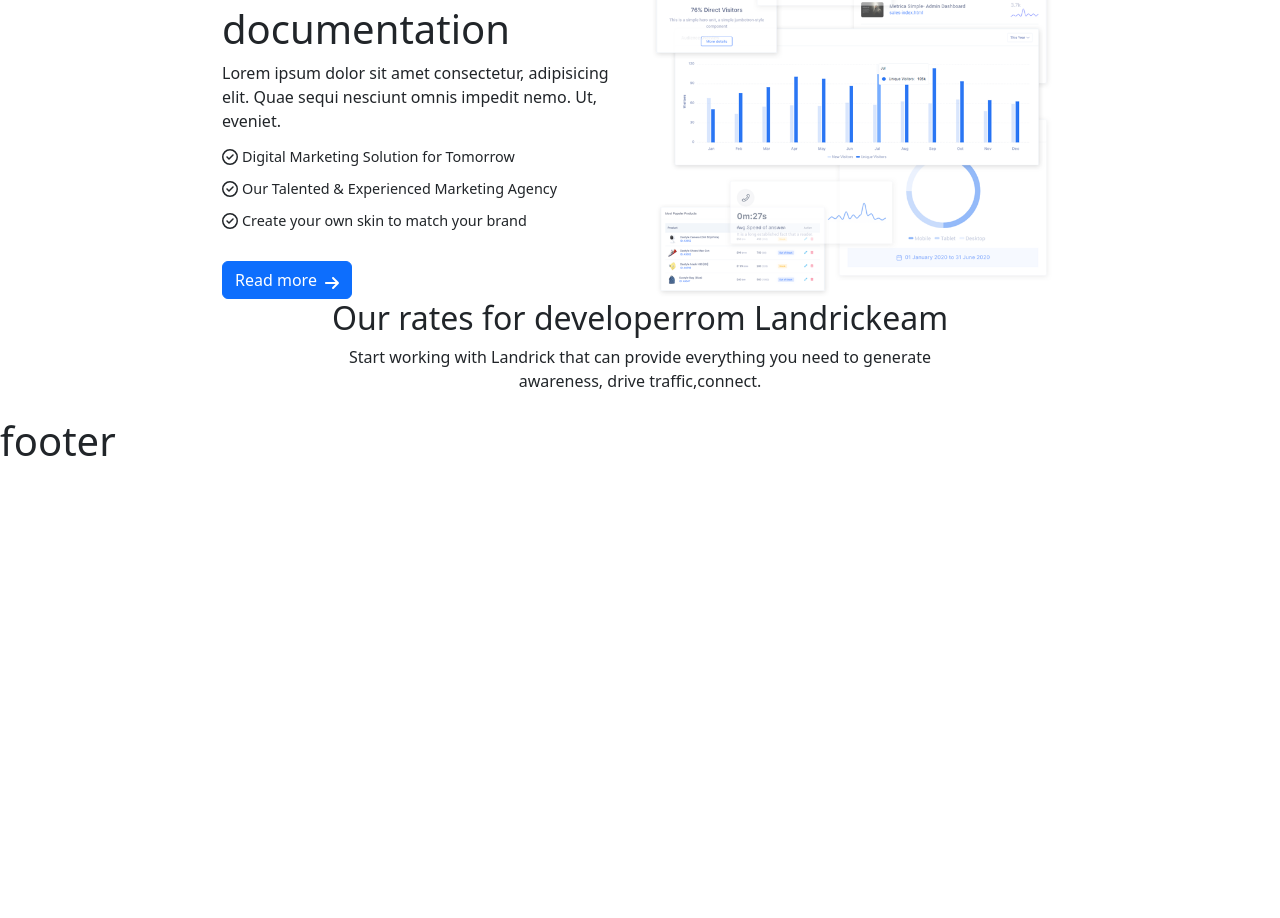
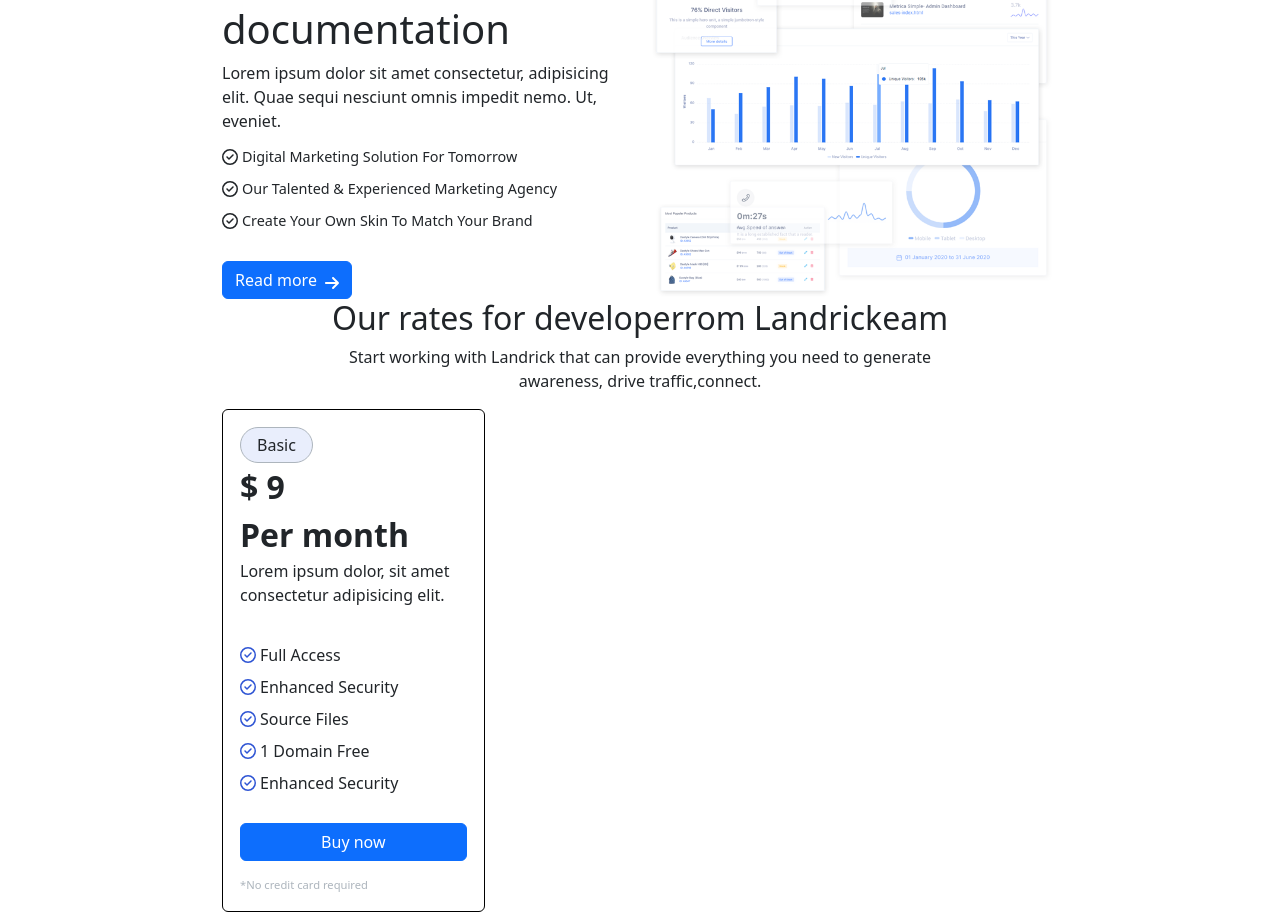
Before and after one commit to Frapenle/proj-html-vuejs, a Vue app: page / in a window 1280 px wide. Shown: the part 1236-2154 px from the top of the page. Before the commit the page ends 1709 px from the top, so only its background shows below. Built offline with nearby package versions, Linux system fonts and the light colour scheme.

Commit message:
Create Price card

```diff
--- a/src/components/Main/PricingPlansFolder/PriceCard.vue
+++ b/src/components/Main/PricingPlansFolder/PriceCard.vue
@@ -1,6 +1,23 @@
 <template lang="">
     <div>
-        <h1></h1>
+        <div class="plan-card rounded-2">
+            <div class="sticker rounded-5 d-inline-block">Basic</div>
+            <div class="price">&dollar; 9
+                <br>
+                <span>Per month</span>
+            </div>
+            <p>Lorem ipsum dolor, sit amet consectetur adipisicing elit.</p>
+            <br>
+            <ul>
+                <li class="d-flex gap-1" v-for="(item,i) in servicesList" :key="i">
+                    <font-awesome-icon icon="fa-regular fa-circle-check" class="color-blue"/>
+                    <p>{{item}}</p>
+                </li>
+            </ul>
+            <a href="#" class="btn btn-primary w-100">Buy now</a>
+            <p class="text-cc">*No credit card required</p>
+
+        </div>
     </div>
 </template>
 <script>
@@ -9,6 +26,7 @@ export default {
     name: 'PriceCard',
     data() {
         return {
+            servicesList: ['full access', 'enhanced security', 'source files', '1 domain free', 'enhanced security']
 
         }
     },
@@ -16,5 +34,42 @@ export default {
 }
 </script>
 <style lang="scss">
+@use '../../../styles/general.scss' as *;
+@use '../../../styles/partials/variables' as *;
+@use "bootstrap/scss/bootstrap.scss" as *;
 
+.plan-card {
+    border: 1px solid black;
+    padding: 17px;
+}
+
+.sticker {
+    padding: .3rem 1rem;
+    background-color: $bg-sticker;
+    border: 1px solid $border-sticker !important;
+}
+
+.price {
+    font-size: 2rem;
+    font-weight: 600;
+}
+
+li {
+    text-transform: capitalize;
+
+    .color-blue {
+        color: $blu !important;
+    }
+
+    p {
+        line-height: 16px;
+    }
+}
+
+.text-cc {
+    color: $grey-price-card;
+    margin-bottom: 0 !important;
+    margin-top: 1rem !important;
+    font-size: .7rem;
+}
 </style>
```
